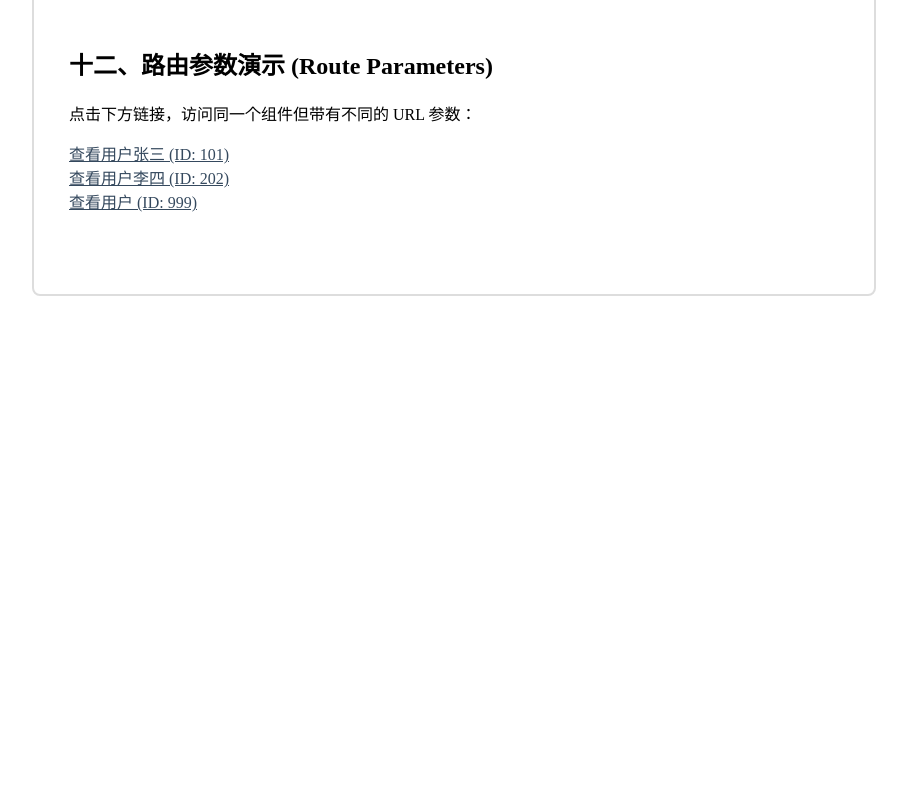
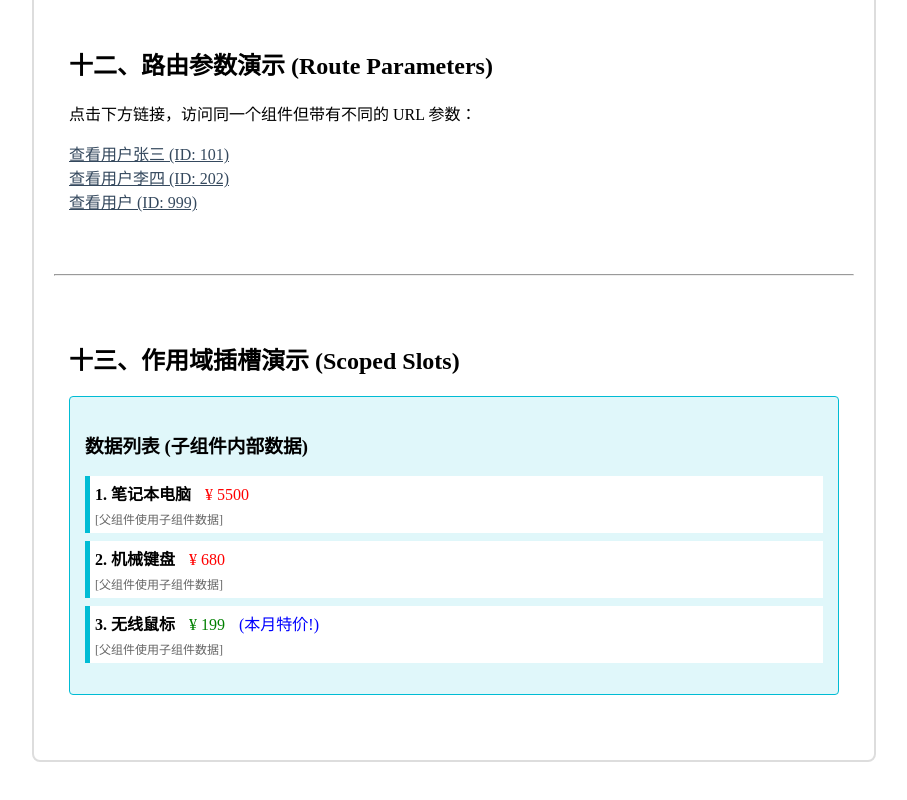
Before and after one commit to YuXin2006/vue3, a Vue app in the folder frontend/vue-project/: page /study-modules in a window 1280 px wide. Shown: the part 3616-4416 px from the top of the page, without its empty margins (186-1093 px from the left). Before the commit the page ends 3990 px from the top, so only its background shows below. Built offline with nearby package versions, Linux system fonts and the light colour scheme; the HTML template or start-up script is replaced by a standard one.

Commit message:
12.9作用域插槽

```diff
--- /dev/null
+++ b/frontend/vue-project/src/components/DataList.vue
@@ -0,0 +1,52 @@
+<template>
+  <div class="data-list-container">
+    <h3>数据列表 (子组件内部数据)</h3>
+    <ul class="item-list">
+      <li v-for="(item, index) in items" :key="item.id" class="list-item">
+        <slot
+          :item="item"
+          :index="index"
+          :is-last="index === items.length - 1"
+        ><!--子组件的 <slot> 标签不再只是一个占位符，它变成了一个 数据出口。
+            这里，item, index, is-last 就是子组件向外暴露的数据。这些属性的集合被称为 插槽属性 (Slot Props)。-->
+          [默认显示: {{ item.name }}]
+        </slot>
+      </li>
+    </ul>
+  </div>
+</template>
+
+<script>
+export default {
+    name: 'DataList',
+    data() {
+        return {
+            // 这是子组件内部维护的列表数据
+            items: [
+                { id: 1, name: '笔记本电脑', price: 5500 },
+                { id: 2, name: '机械键盘', price: 680 },
+                { id: 3, name: '无线鼠标', price: 199 }
+            ]
+        };
+    }
+}
+</script>
+
+<style scoped>
+.data-list-container {
+    border: 1px solid #00bcd4;
+    padding: 15px;
+    background: #e0f7fa;
+    border-radius: 4px;
+}
+.item-list {
+    list-style: none;
+    padding: 0;
+}
+.list-item {
+    margin-bottom: 8px;
+    padding: 5px;
+    background: #fff;
+    border-left: 5px solid #00bcd4;
+}
+</style>
--- a/frontend/vue-project/src/views/HomeView.vue
+++ b/frontend/vue-project/src/views/HomeView.vue
@@ -2,8 +2,9 @@
 import Basebutton from '../components/basebutton.vue';
 import GlobalApiDemo from '../components/GlobalApiDemo.vue'
 import NamedCard from '../components/NamedCard.vue';
+import DataList from '../components/DataList.vue';
 export default {
- components: { GlobalApiDemo,Basebutton,NamedCard },
+ components: { GlobalApiDemo,Basebutton,NamedCard ,DataList},
 
   data() {
     return {
@@ -280,5 +281,27 @@ export default {
   </ul>
 </div>
 
+
+<hr style="margin: 30px 0;">
+<div style="padding: 15px; background: #fff; border-radius: 4px; margin-bottom: 30px;">
+  <h2>十三、作用域插槽演示 (Scoped Slots)</h2>
+  <DataList>
+    <template v-slot:default="{ item, index, isLast }"><!--父组件通过 v-slot 指令（或简写 #default）来接收这些插槽属性-->
+      <span style="font-weight: bold; margin-right: 10px;">
+        {{ index + 1 }}. {{ item.name }}
+      </span>
+      <span :style="{ color: item.price > 500 ? 'red' : 'green' }">
+        ¥ {{ item.price }}
+      </span>
+      <span v-if="isLast" style="color: blue; margin-left: 10px;">
+        (本月特价!)
+      </span>
+      <p style="font-size: 12px; color: #666; margin: 5px 0 0;">
+          [父组件使用子组件数据]
+      </p>
+    </template>
+
+  </DataList>
+</div>
   </main>
 </template>
```
